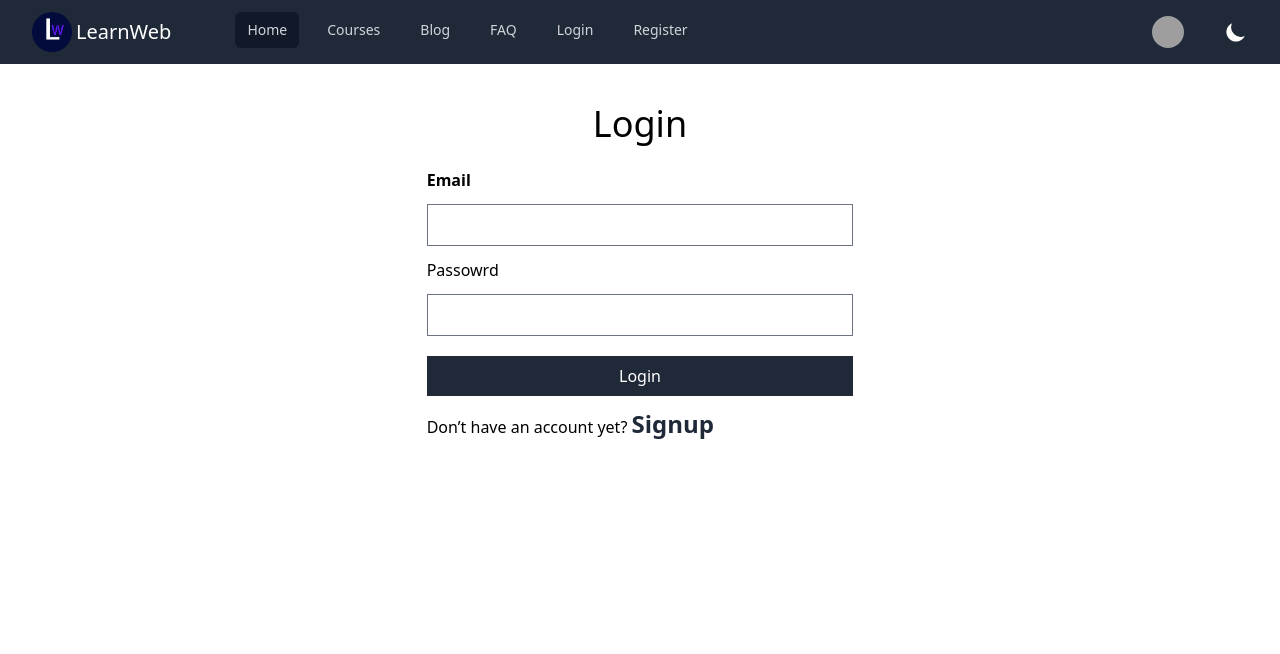
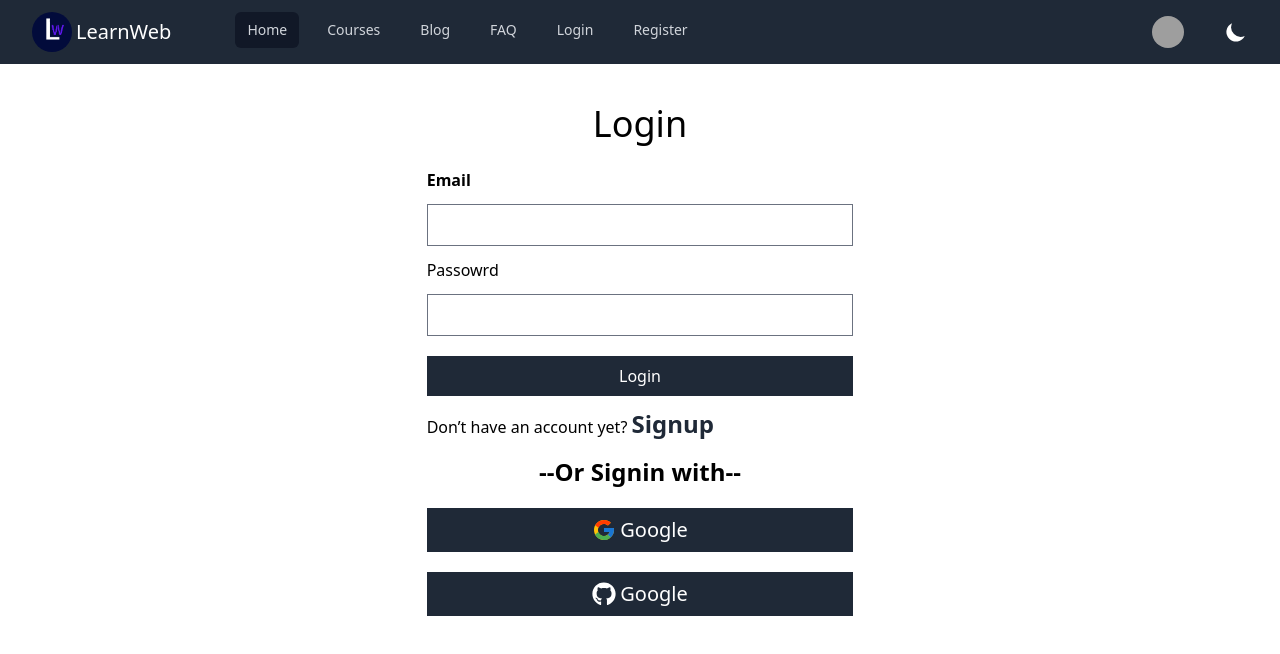
Before and after one commit to anichu/learn-web-client, a React (Create React App) app: page /login in a window 1280 px wide. Shown: the top 654 px of the page. Built offline with nearby package versions, Linux system fonts and the light colour scheme; grey boxes are pictures that could not be loaded.

Commit message:
added login and signup pages

```diff
--- a/src/pages/Login/Login.js
+++ b/src/pages/Login/Login.js
@@ -1,5 +1,7 @@
 import React from "react";
 import { useState } from "react";
+import { FaGithub } from "react-icons/fa";
+import { FcGoogle } from "react-icons/fc";
 
 const Login = ({ setLogin }) => {
 	return (
@@ -34,6 +36,23 @@ const Login = ({ setLogin }) => {
 						Signup
 					</button>
 				</p>
+
+				<h3 className="text-2xl text-center my-4 font-semibold">
+					--Or Signin with--
+				</h3>
+
+				<div>
+					<button className="w-full flex items-center justify-center mt-5 bg-[#1F2937] hover:bg-[#131d2b] text-white py-2">
+						<FcGoogle className="w-6 h-6"></FcGoogle>
+						<span className="text-xl ml-1">Google</span>
+					</button>
+				</div>
+				<div>
+					<button className="w-full flex items-center justify-center mt-5 bg-[#1F2937] hover:bg-[#131d2b] text-white py-2">
+						<FaGithub className="w-6 h-6"></FaGithub>
+						<span className="text-xl ml-1">Google</span>
+					</button>
+				</div>
 			</form>
 		</div>
 	);
--- a/src/pages/Register/Register.js
+++ b/src/pages/Register/Register.js
@@ -1,5 +1,6 @@
 import React from "react";
-
+import { FcGoogle } from "react-icons/fc";
+import { FaGithub } from "react-icons/fa";
 const Register = ({ setLogin }) => {
 	return (
 		<div className="w-full">
@@ -45,6 +46,22 @@ const Register = ({ setLogin }) => {
 						Login
 					</button>
 				</p>
+				<h3 className="text-2xl text-center my-4 font-semibold">
+					--Or Signup with--
+				</h3>
+
+				<div>
+					<button className="w-full flex items-center justify-center mt-5 bg-[#1F2937] hover:bg-[#131d2b] text-white py-2">
+						<FcGoogle className="w-6 h-6"></FcGoogle>
+						<span className="text-xl ml-1">Google</span>
+					</button>
+				</div>
+				<div>
+					<button className="w-full flex items-center justify-center mt-5 bg-[#1F2937] hover:bg-[#131d2b] text-white py-2">
+						<FaGithub className="w-6 h-6"></FaGithub>
+						<span className="text-xl ml-1">Google</span>
+					</button>
+				</div>
 			</form>
 		</div>
 	);
```
